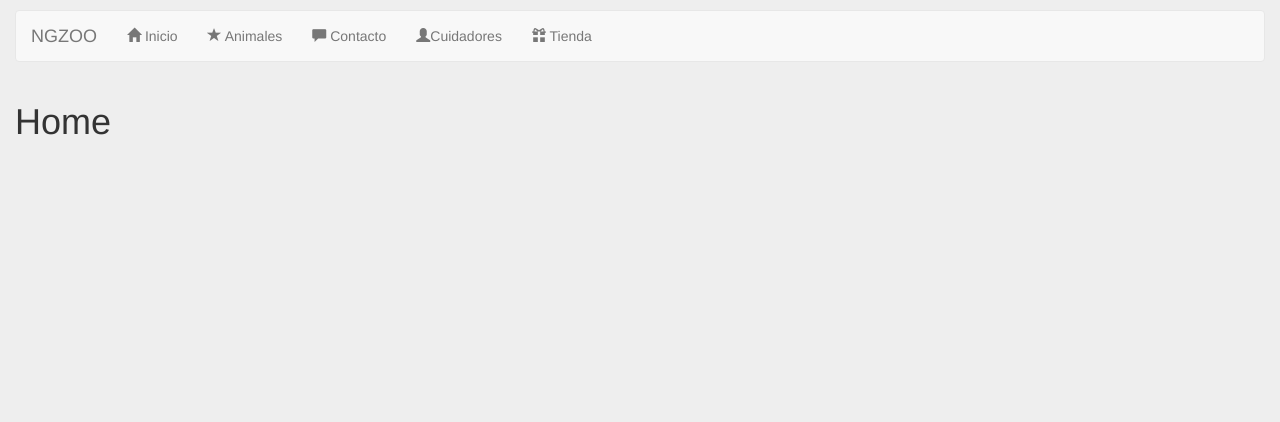
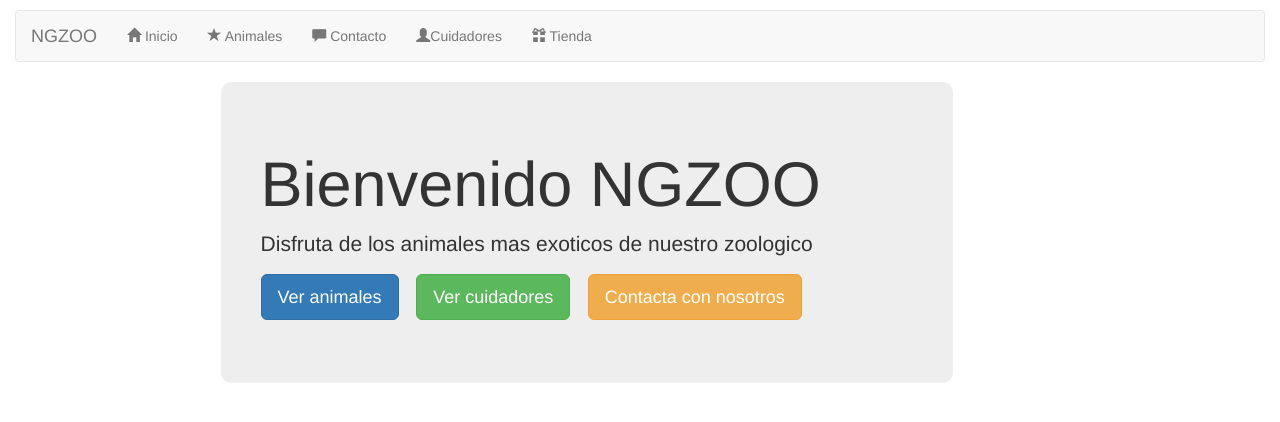
Before and after one commit to YeySanchez/curso-angular9, an Angular app: page / in a window 1280 px wide. Shown: the top 422 px of the page. Built offline with nearby package versions, Linux system fonts and the light colour scheme.

Commit message:
se agrego jumbotron con 3 btns animals keepers contacs

```diff
--- a/src/app/components/home/home.component.html
+++ b/src/app/components/home/home.component.html
@@ -1 +1,19 @@
-<h1>{{title}}</h1>
+<div class="col-lg-8 col-lg-offset-2">
+    <div class="jumbotron">
+    <h1>{{title}}</h1>
+    <p>Disfruta  de los animales mas exoticos de nuestro zoologico</p>
+    <p>
+        <a class="btn btn-primary btn-lg" role="button" [routerLink]="['/animales']">
+            Ver animales
+        </a> &nbsp;
+
+        <a class="btn btn-success btn-lg" role="button" [routerLink]="['/cuidadores']">
+        Ver cuidadores
+        </a> &nbsp;
+        <a class="btn btn-warning btn-lg" role="=button"[routerLink]= "['/contactos']">
+        Contacta con nosotros
+        </a>
+    </p>
+
+    </div>
+</div>
--- a/src/app/components/home/home.component.ts
+++ b/src/app/components/home/home.component.ts
@@ -6,7 +6,7 @@ import { Component,OnInit} from '@angular/core';
 
 })
 export class HomeComponent implements OnInit{
-  title = 'Home';
+  title = 'Bienvenido NGZOO';
   ngOnInit (){
       console.log('home.component cargado!!');
   }
--- a/src/assets/styles.css
+++ b/src/assets/styles.css
@@ -1,6 +1,10 @@
-body{
-   background: #eee !important ;
-}
+
 .navigation.col-lg-12{
 margin-top: 10px;
 }
+/*agregando estilos al jumbotron de home*/
+.jumbotron{
+   padding: 40px;
+   border-radius:10px ;
+   box-shadow:0p 0px 3px #cccccc ;
+}
```
